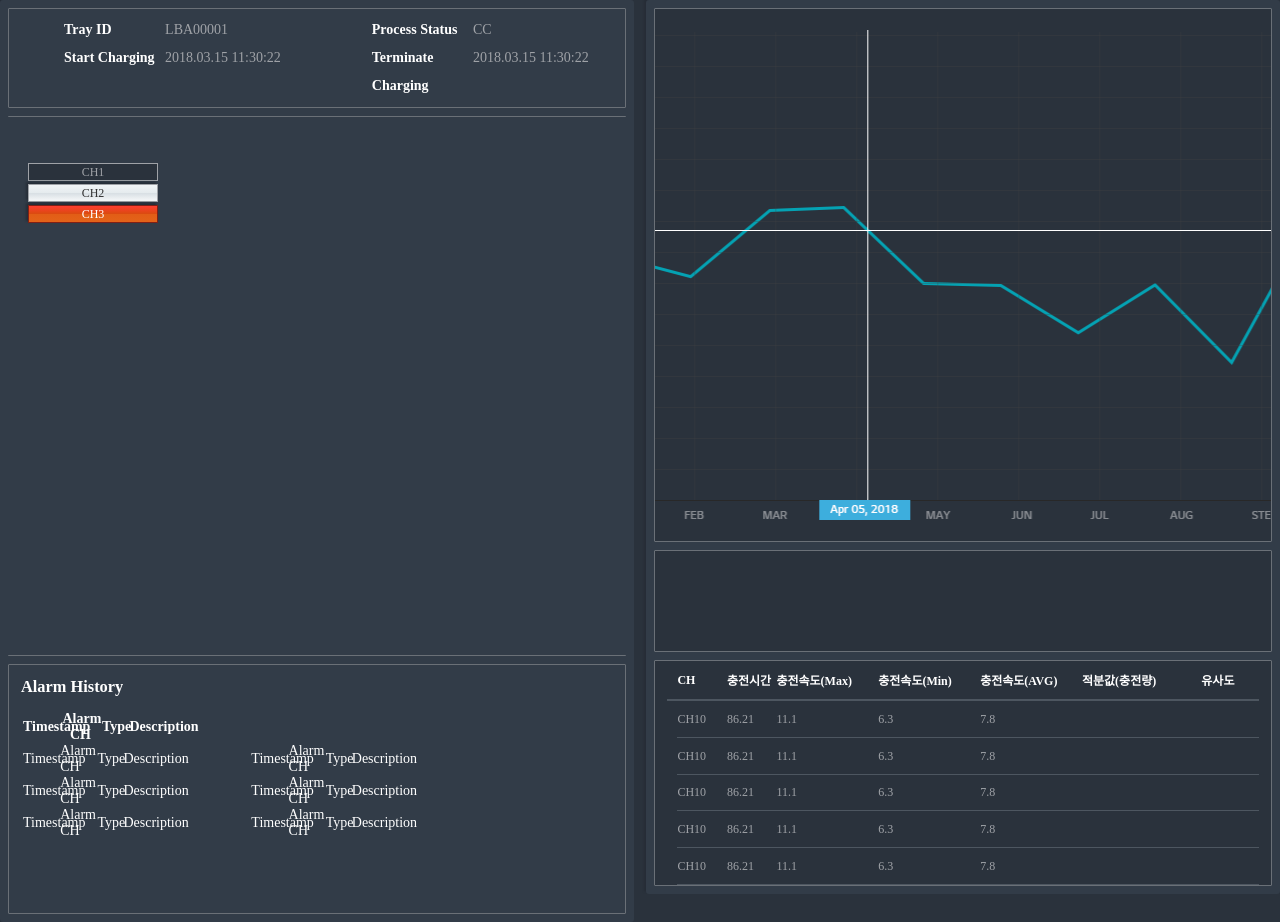
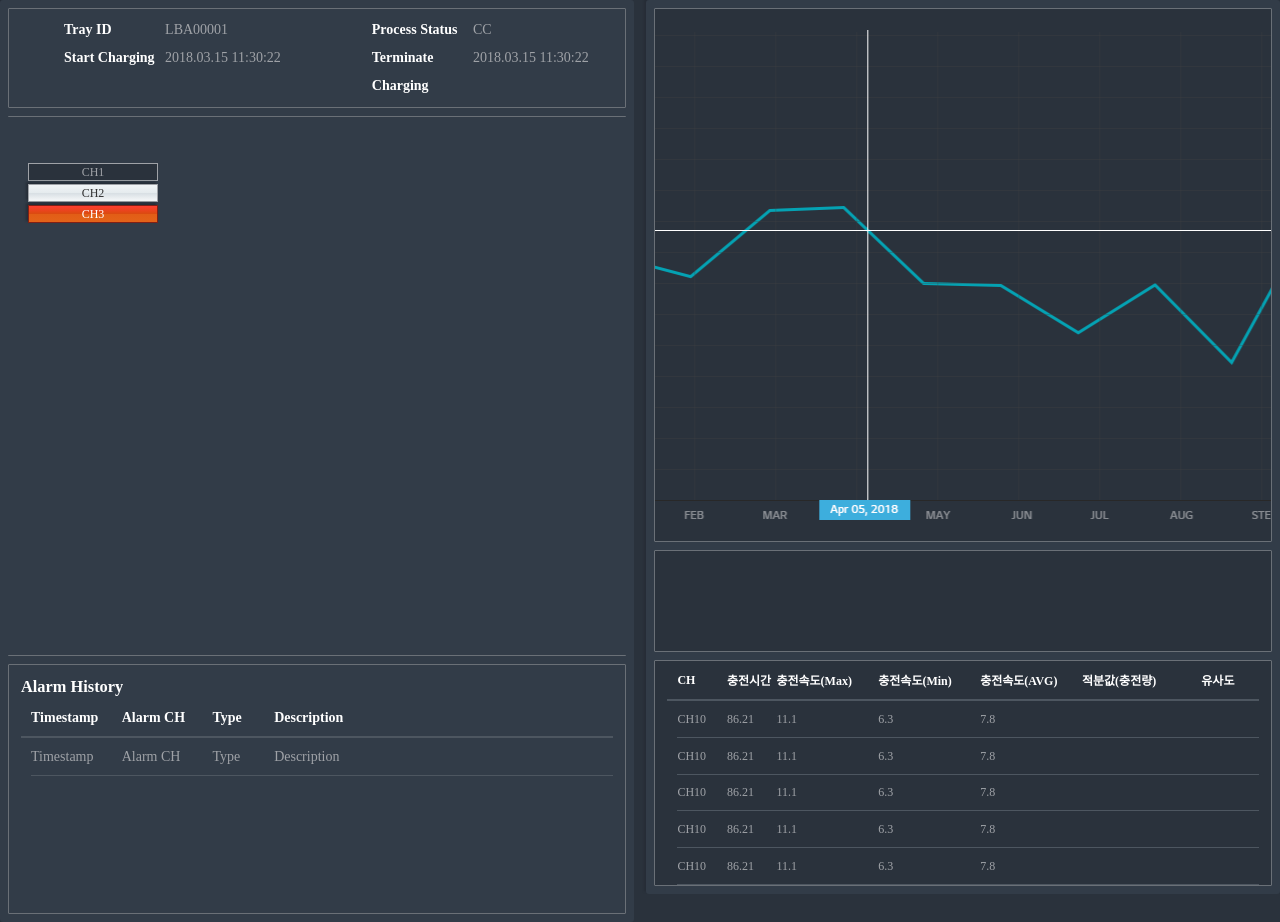
Before and after one commit to Lobkorea/EWS, a plain HTML site: page application.html in a window 1280 px wide. Shown: the part 60-982 px from the top of the page. Drawn offline with Linux system fonts and the light colour scheme; a web font is replaced by a local one.

Commit message:
table size
table size

```diff
--- a/application.html
+++ b/application.html
@@ -340,7 +340,7 @@
         <section class="class-trayAhistory">
             <h3>Alarm History</h3>
 
-            <table>
+            <table class="class-table">
                 <thead class="class-thead">
                     <tr class="class-tr">
                         <th class="class-timestamp">Timestamp</th>
@@ -351,36 +351,6 @@
                 </thead>
 
                 <tbody class="class-tbody">
-                    <tr class="class-tr">
-                        <td class="class-timestamp">Timestamp</td>
-                        <td class="class-alarmCH">Alarm CH</td>
-                        <td class="class-type">Type</td>
-                        <td class="class-description">Description</td>
-                    </tr>
-                    <tr class="class-tr">
-                        <td class="class-timestamp">Timestamp</td>
-                        <td class="class-alarmCH">Alarm CH</td>
-                        <td class="class-type">Type</td>
-                        <td class="class-description">Description</td>
-                    </tr>
-                    <tr class="class-tr">
-                        <td class="class-timestamp">Timestamp</td>
-                        <td class="class-alarmCH">Alarm CH</td>
-                        <td class="class-type">Type</td>
-                        <td class="class-description">Description</td>
-                    </tr>
-                    <tr class="class-tr">
-                        <td class="class-timestamp">Timestamp</td>
-                        <td class="class-alarmCH">Alarm CH</td>
-                        <td class="class-type">Type</td>
-                        <td class="class-description">Description</td>
-                    </tr>
-                    <tr class="class-tr">
-                        <td class="class-timestamp">Timestamp</td>
-                        <td class="class-alarmCH">Alarm CH</td>
-                        <td class="class-type">Type</td>
-                        <td class="class-description">Description</td>
-                    </tr>
                     <tr class="class-tr">
                         <td class="class-timestamp">Timestamp</td>
                         <td class="class-alarmCH">Alarm CH</td>
--- a/css/common.css
+++ b/css/common.css
@@ -54,7 +54,7 @@ select {height:30px; padding-left:10px; background:#323c48; color:#959595; borde
 .class-header .class-langTime p {float:left; margin-left:30px; letter-spacing:0.03em;}
 
     /* pop */
-.class-searchPOP { position:fixed; top:50px; left:0; z-index:100; width:100%; height:calc(100% - 50px); background:rgba(255,255,255,0.2);}
+.class-searchPOP {display:none; position:fixed; top:50px; left:0; z-index:100; width:100%; height:calc(100% - 50px); background:rgba(255,255,255,0.2);}
 .class-searchPOPNone { display:none;}
 .class-searchInner {position:absolute; top:0%; left:50%; transform:translateX(-50%); width:720px; height:580px; padding:12px 18px; background:#20242a;}
 .class-searchInner h4 {line-height:1.4em; font-size:16px; font-weight:600; margin-bottom:10px;}
@@ -284,7 +284,7 @@ select {height:30px; padding-left:10px; background:#323c48; color:#959595; borde
         /* trayAhistory S */
 .class-trayAhistory {height:250px; padding:12px 12px 0px; font-size:14px;}
 .class-trayAhistory h3 {margin-bottom:12px;}
-table.class-table {height:205px;}
+table.class-table {width:100%; height:205px;}
 table.class-table .class-tr {width:100%;}
 table.class-table .class-thead {width:100%; padding-left:10px; padding-bottom:10px; border-bottom:2px solid #4d5660; text-align:left;}
 table.class-table .class-tbody {width:100%; padding-left:10px; height:175px; overflow:auto; color:#9fa2a7;}
```
